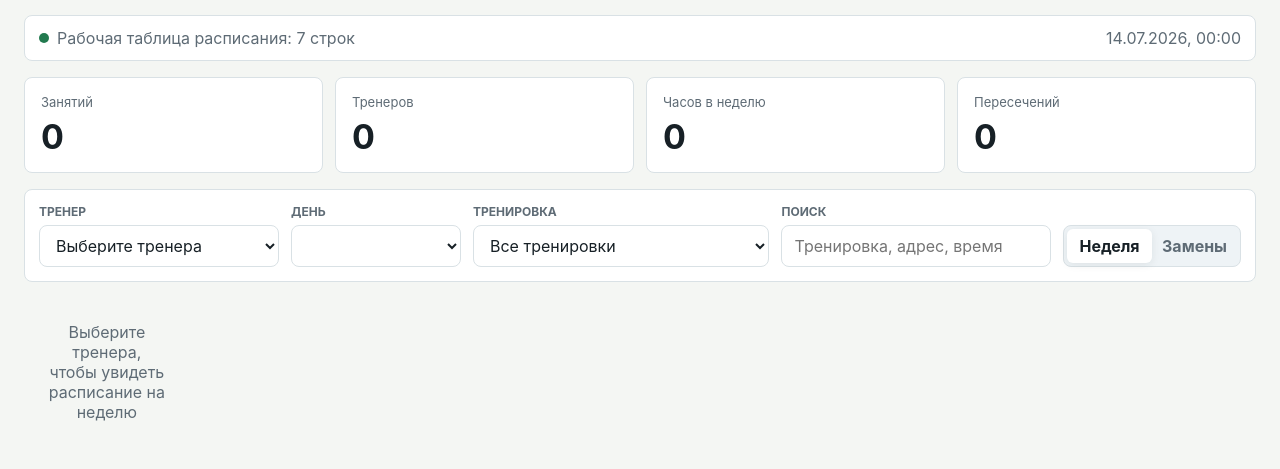
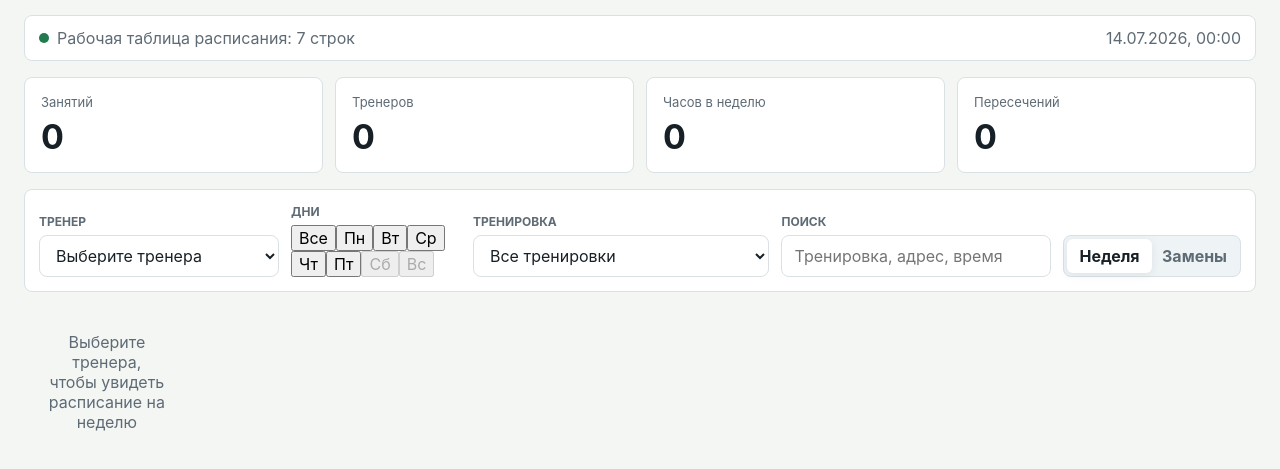
Before and after one commit to Filippsn24/coach-dashboard, a website: page index.html in a window 1280 px wide. Shown: the part 107-576 px from the top of the page. Drawn offline with Linux system fonts and the light colour scheme.

Commit message:
Allow selecting multiple weekdays

```diff
--- a/index.html
+++ b/index.html
@@ -58,9 +58,9 @@
             <span>Тренер</span>
             <select id="coachFilter"></select>
           </label>
-          <label>
-            <span>День</span>
-            <select id="dayFilter"></select>
+          <label class="day-filter-field">
+            <span>Дни</span>
+            <div class="day-toggle-group" id="dayFilter" role="group" aria-label="Дни недели"></div>
           </label>
           <label>
             <span>Тренировка</span>
```
